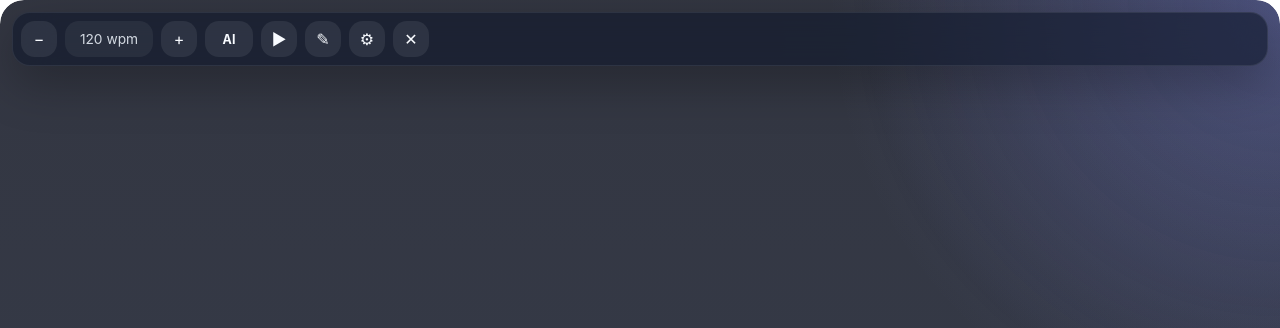
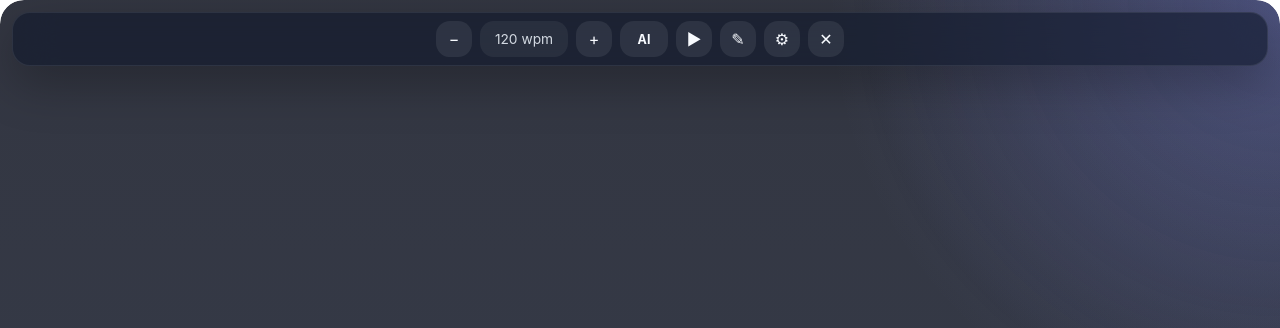
Before and after one commit to LumoRez07/Flow, a website with bundled scripts: page src/index.html in a window 1280 px wide. Shown: the top 328 px of the page. Built offline with nearby package versions, Linux system fonts and the light colour scheme.

Commit message:
centered the controls in the index.html

```diff
--- a/src/styles.css
+++ b/src/styles.css
@@ -92,6 +92,10 @@ a:active {
   gap: 8px;
   border-radius: 18px;
   padding: 8px;
+}
+
+.teleprompter-toolbar {
+  justify-content: center;
 }
 
 .teleprompter-footer {
```
